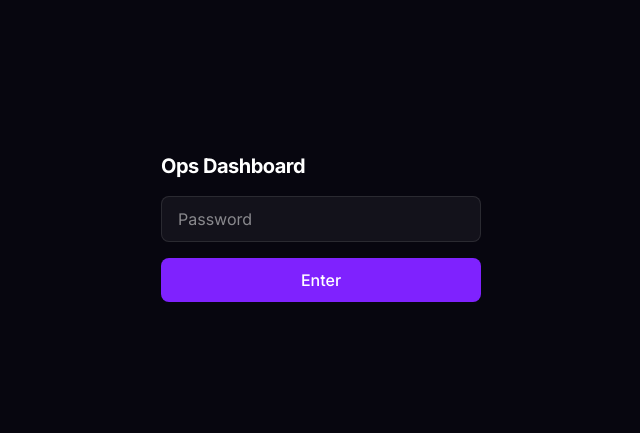
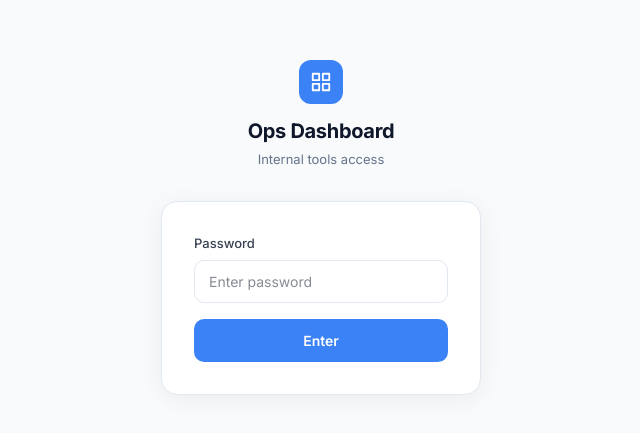
Before and after one commit to infosiva/hub, a Next.js app: page /login in a window 1280 px wide. Shown: the part 173-606 px from the top of the page, without its empty margins (319-959 px from the left). Built offline with nearby package versions, Linux system fonts and the light colour scheme.

Commit message:
fix(auth): light login page — blue accent, replace dark violet/bg

```diff
--- a/app/login/page.tsx
+++ b/app/login/page.tsx
@@ -23,21 +23,48 @@ function LoginForm() {
   }
 
   return (
-    <div className="min-h-screen flex items-center justify-center bg-[#07060f]">
-      <form onSubmit={handleSubmit} className="flex flex-col gap-4 w-80">
-        <h1 className="text-white text-xl font-bold tracking-tight">Ops Dashboard</h1>
+    <div style={{ minHeight: '100dvh', background: '#f8fafc', display: 'flex', alignItems: 'center', justifyContent: 'center', padding: '24px' }}>
+      <div style={{ width: '100%', maxWidth: '320px' }}>
+        {/* Logo */}
+        <div style={{ textAlign: 'center', marginBottom: '32px' }}>
+          <div style={{ display: 'inline-flex', alignItems: 'center', justifyContent: 'center', width: 44, height: 44, borderRadius: 12, background: '#3b82f6', marginBottom: 12 }}>
+            <svg width="22" height="22" viewBox="0 0 24 24" fill="none" stroke="#fff" strokeWidth="2" strokeLinecap="round" strokeLinejoin="round">
+              <rect x="3" y="3" width="7" height="7"/><rect x="14" y="3" width="7" height="7"/><rect x="3" y="14" width="7" height="7"/><rect x="14" y="14" width="7" height="7"/>
+            </svg>
+          </div>
+          <h1 style={{ fontSize: '20px', fontWeight: 700, color: '#0f172a', letterSpacing: '-0.3px', margin: 0 }}>Ops Dashboard</h1>
+          <p style={{ color: '#64748b', fontSize: '13px', marginTop: 4 }}>Internal tools access</p>
+        </div>
+
+        {/* Card */}
+        <div style={{ background: '#fff', border: '1px solid #e2e8f0', borderRadius: 16, padding: '32px', boxShadow: '0 4px 24px rgba(0,0,0,.06)' }}>
+          <form onSubmit={handleSubmit} style={{ display: 'flex', flexDirection: 'column', gap: 16 }}>
+            <div>
+              <label style={{ display: 'block', fontSize: '13px', fontWeight: 500, color: '#374151', marginBottom: 6 }}>Password</label>
               <input
                 type="password"
-          placeholder="Password"
+                placeholder="Enter password"
                 value={pw}
                 onChange={(e) => { setPw(e.target.value); setErr(false); }}
-          className="bg-white/5 border border-white/10 text-white rounded-lg px-4 py-2.5 outline-none focus:border-violet-500"
+                style={{ width: '100%', padding: '10px 14px', fontSize: '14px', border: '1px solid #e2e8f0', borderRadius: 10, outline: 'none', color: '#0f172a', background: '#fff', boxSizing: 'border-box', transition: 'border-color 160ms ease' }}
+                onFocus={e => (e.target.style.borderColor = '#3b82f6')}
+                onBlur={e => (e.target.style.borderColor = '#e2e8f0')}
               />
-        {err && <p className="text-red-400 text-sm">Wrong password</p>}
-        <button type="submit" className="bg-violet-600 hover:bg-violet-500 text-white rounded-lg py-2.5 font-medium transition-colors">
+            </div>
+            {err && <p style={{ fontSize: '13px', color: '#ef4444', margin: 0 }}>Wrong password</p>}
+            <button
+              type="submit"
+              style={{ width: '100%', padding: '11px', background: '#3b82f6', color: '#fff', border: 'none', borderRadius: 10, fontSize: '14px', fontWeight: 600, cursor: 'pointer', transition: 'background 160ms ease, transform 100ms ease' }}
+              onMouseEnter={e => (e.currentTarget.style.background = '#2563eb')}
+              onMouseLeave={e => (e.currentTarget.style.background = '#3b82f6')}
+              onMouseDown={e => (e.currentTarget.style.transform = 'scale(0.97)')}
+              onMouseUp={e => (e.currentTarget.style.transform = 'scale(1)')}
+            >
               Enter
             </button>
           </form>
+        </div>
+      </div>
     </div>
   );
 }
```
Lines whose indentation alone changed are shown as unchanged.
